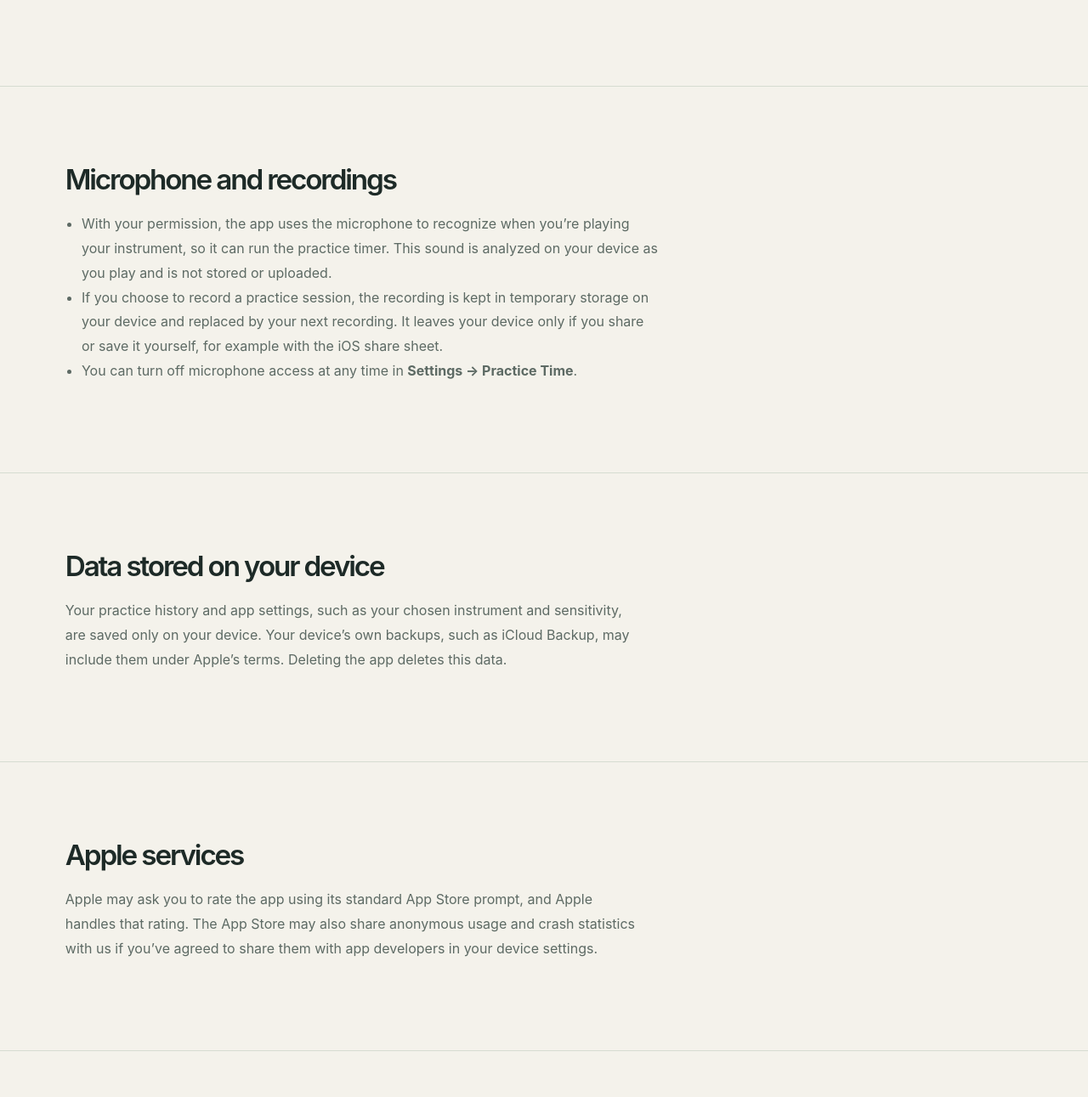
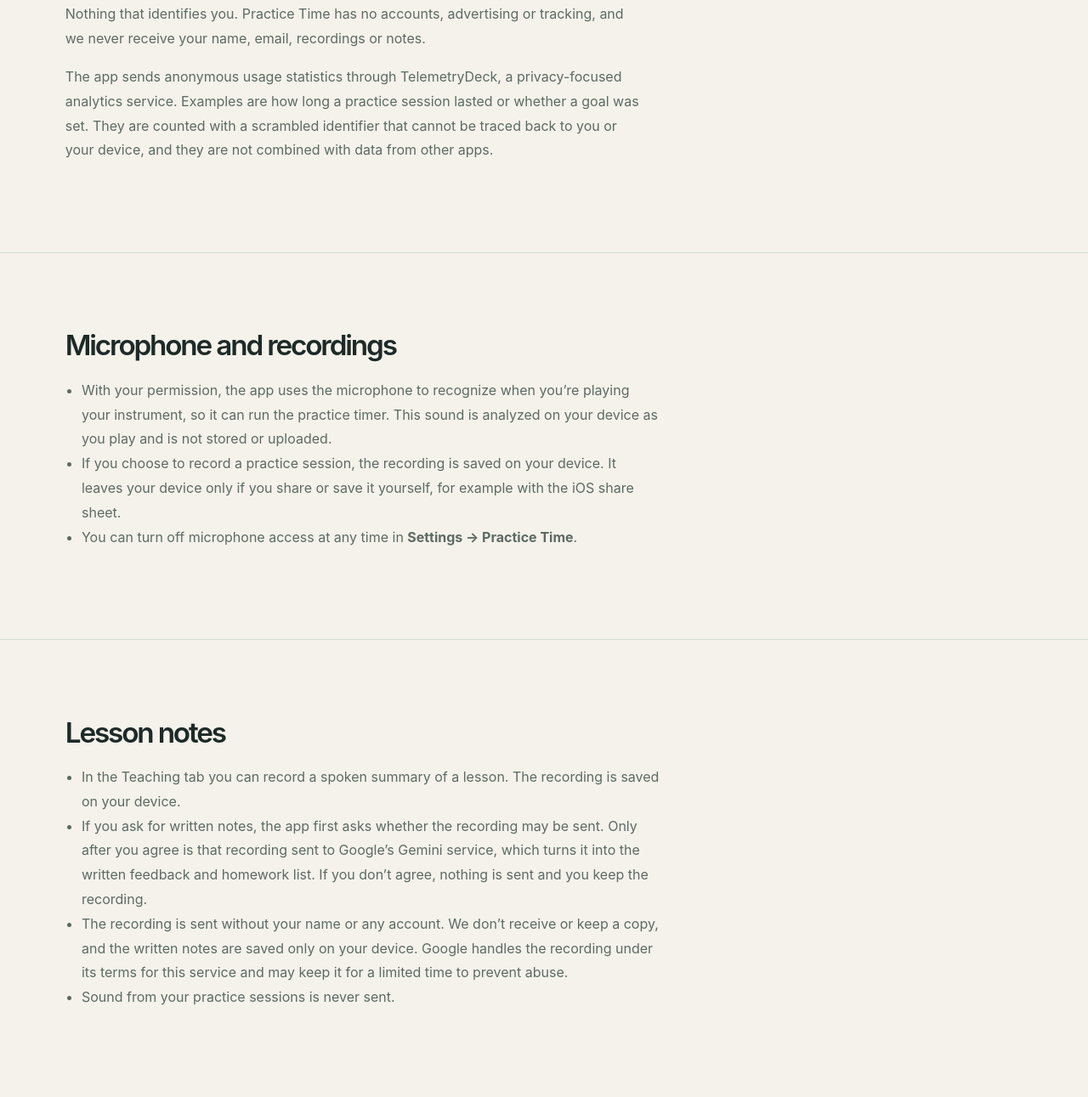
Before and after one commit to dotair-od1/dotair-od1.github.io, a plain HTML site: page practicetime/privacy/index.html in a window 1280 px wide. Shown: the part 716-2007 px from the top of the page at 85% size. Drawn offline with Linux system fonts and the light colour scheme.

Commit message:
Practice Time privacy policy: lesson notes sent to be written up after consent, anonymous usage statistics

```diff
--- a/practicetime/privacy/index.html
+++ b/practicetime/privacy/index.html
@@ -28,26 +28,37 @@
         <section class="page-section" aria-labelledby="page-title">
           <p class="eyebrow"><span class="eyebrow-dot" aria-hidden="true"></span> Privacy policy</p>
           <h1 id="page-title">Practice Time privacy policy</h1>
-          <p class="hero-intro">Effective October 23, 2026. Practice Time is made by DOTAIR LLC (&ldquo;we&rdquo;). In short: the app works entirely on your device, and we don&rsquo;t collect your data.</p>
+          <p class="hero-intro">Effective November 20, 2026. Practice Time is made by DOTAIR LLC (&ldquo;we&rdquo;). In short: your practice sound, history, recordings and notes stay on your device. We don&rsquo;t know who you are, and a lesson recording is sent to be written up only if you agree.</p>
         </section>
 
         <section class="page-section" aria-labelledby="collect-title">
           <h2 id="collect-title">What we collect</h2>
-          <p>Nothing. Practice Time has no accounts, analytics, advertising or tracking, and it doesn&rsquo;t send your information to us or to anyone else.</p>
+          <p>Nothing that identifies you. Practice Time has no accounts, advertising or tracking, and we never receive your name, email, recordings or notes.</p>
+          <p>The app sends anonymous usage statistics through TelemetryDeck, a privacy-focused analytics service. Examples are how long a practice session lasted or whether a goal was set. They are counted with a scrambled identifier that cannot be traced back to you or your device, and they are not combined with data from other apps.</p>
         </section>
 
         <section class="page-section" aria-labelledby="mic-title">
           <h2 id="mic-title">Microphone and recordings</h2>
           <ul>
             <li>With your permission, the app uses the microphone to recognize when you&rsquo;re playing your instrument, so it can run the practice timer. This sound is analyzed on your device as you play and is not stored or uploaded.</li>
-            <li>If you choose to record a practice session, the recording is kept in temporary storage on your device and replaced by your next recording. It leaves your device only if you share or save it yourself, for example with the iOS share sheet.</li>
+            <li>If you choose to record a practice session, the recording is saved on your device. It leaves your device only if you share or save it yourself, for example with the iOS share sheet.</li>
             <li>You can turn off microphone access at any time in <strong>Settings → Practice Time</strong>.</li>
+          </ul>
+        </section>
+
+        <section class="page-section" aria-labelledby="lesson-title">
+          <h2 id="lesson-title">Lesson notes</h2>
+          <ul>
+            <li>In the Teaching tab you can record a spoken summary of a lesson. The recording is saved on your device.</li>
+            <li>If you ask for written notes, the app first asks whether the recording may be sent. Only after you agree is that recording sent to Google&rsquo;s Gemini service, which turns it into the written feedback and homework list. If you don&rsquo;t agree, nothing is sent and you keep the recording.</li>
+            <li>The recording is sent without your name or any account. We don&rsquo;t receive or keep a copy, and the written notes are saved only on your device. Google handles the recording under its terms for this service and may keep it for a limited time to prevent abuse.</li>
+            <li>Sound from your practice sessions is never sent.</li>
           </ul>
         </section>
 
         <section class="page-section" aria-labelledby="device-title">
           <h2 id="device-title">Data stored on your device</h2>
-          <p>Your practice history and app settings, such as your chosen instrument and sensitivity, are saved only on your device. Your device&rsquo;s own backups, such as iCloud Backup, may include them under Apple&rsquo;s terms. Deleting the app deletes this data.</p>
+          <p>Your practice history, recordings, lesson notes and app settings, such as your chosen instrument and sensitivity, are saved only on your device. Your device&rsquo;s own backups, such as iCloud Backup, may include them under Apple&rsquo;s terms. Deleting the app deletes this data.</p>
         </section>
 
         <section class="page-section" aria-labelledby="apple-title">
@@ -57,7 +68,7 @@
 
         <section class="page-section" aria-labelledby="children-title">
           <h2 id="children-title">Children</h2>
-          <p>Because the app doesn&rsquo;t collect personal information, it can be used by musicians of any age.</p>
+          <p>The app doesn&rsquo;t collect personal information, so it can be used by musicians of any age. A lesson recording is sent to be written up only after someone agrees in the app; for a child, a parent or teacher should make that choice.</p>
         </section>
 
         <section class="page-section" aria-labelledby="changes-title">
```
Also changed, not shown: practicetime/index.html (+1 -1 lines).
